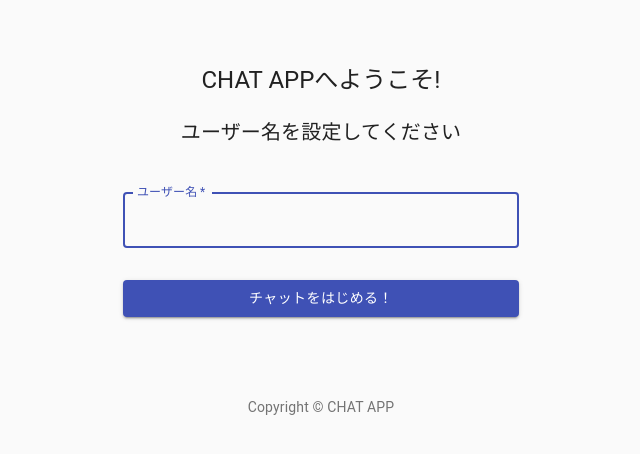
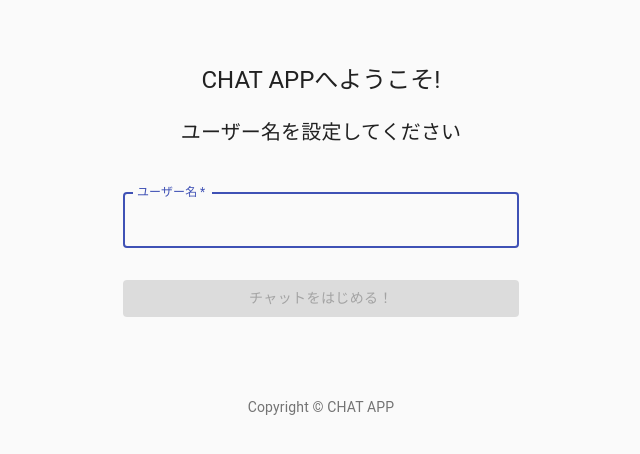
Before and after one commit to shota-6/chat-app, a React (Create React App) app: page / in a window 1280 px wide. Shown: the top 454 px of the page, without its empty margins (319-959 px from the left). Built offline with nearby package versions, Linux system fonts and the light colour scheme.

Commit message:
setName by clicking button

```diff
--- a/src/components/SignIn.js
+++ b/src/components/SignIn.js
@@ -1,4 +1,4 @@
-import React from 'react';
+import React, { useEffect, useState } from 'react';
 import Button from '@material-ui/core/Button';
 import CssBaseline from '@material-ui/core/CssBaseline';
 import TextField from '@material-ui/core/TextField';
@@ -41,6 +41,14 @@
 
 export default function SignIn({ setName }) {
   const classes = useStyles();
+  const [disabled, setDisabled] =  useState(true);
+  const [string, setString] = useState('');
+  console.log({disabled,string});
+
+  useEffect(() => {
+    const disabled = string === '';
+    setDisabled(disabled);
+  },[string]);
 
   return (
     <Container component="main" maxWidth="xs">
@@ -65,6 +73,7 @@
             label="ユーザー名"
             name="name"
             autoFocus
+            onChange={(e) => setString(e.target.value)}
           />
 
           <Button
@@ -73,6 +82,7 @@
             variant="contained"
             color="primary"
             className={classes.submit}
+            disabled = { disabled }
           >
             チャットをはじめる！
           </Button>
```
